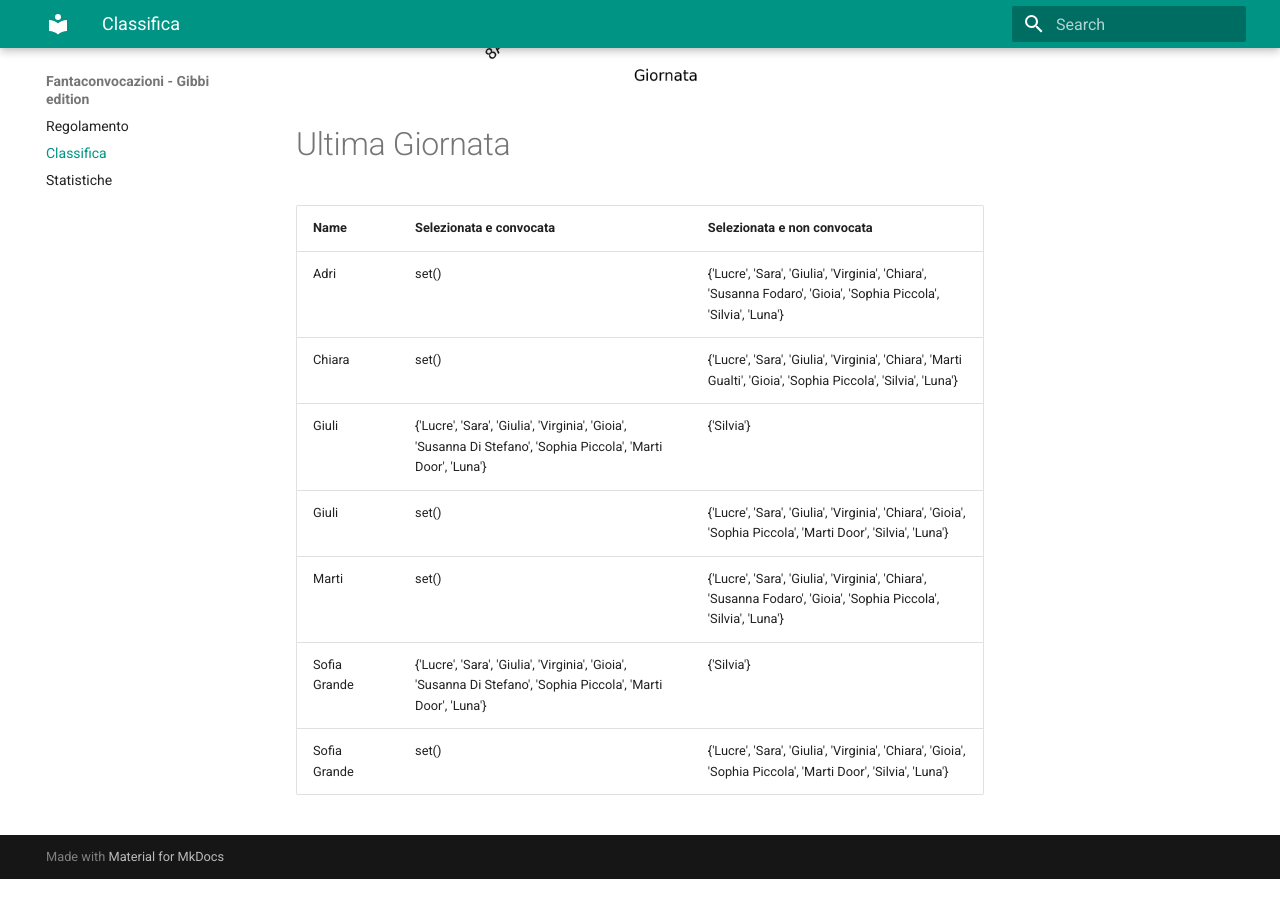
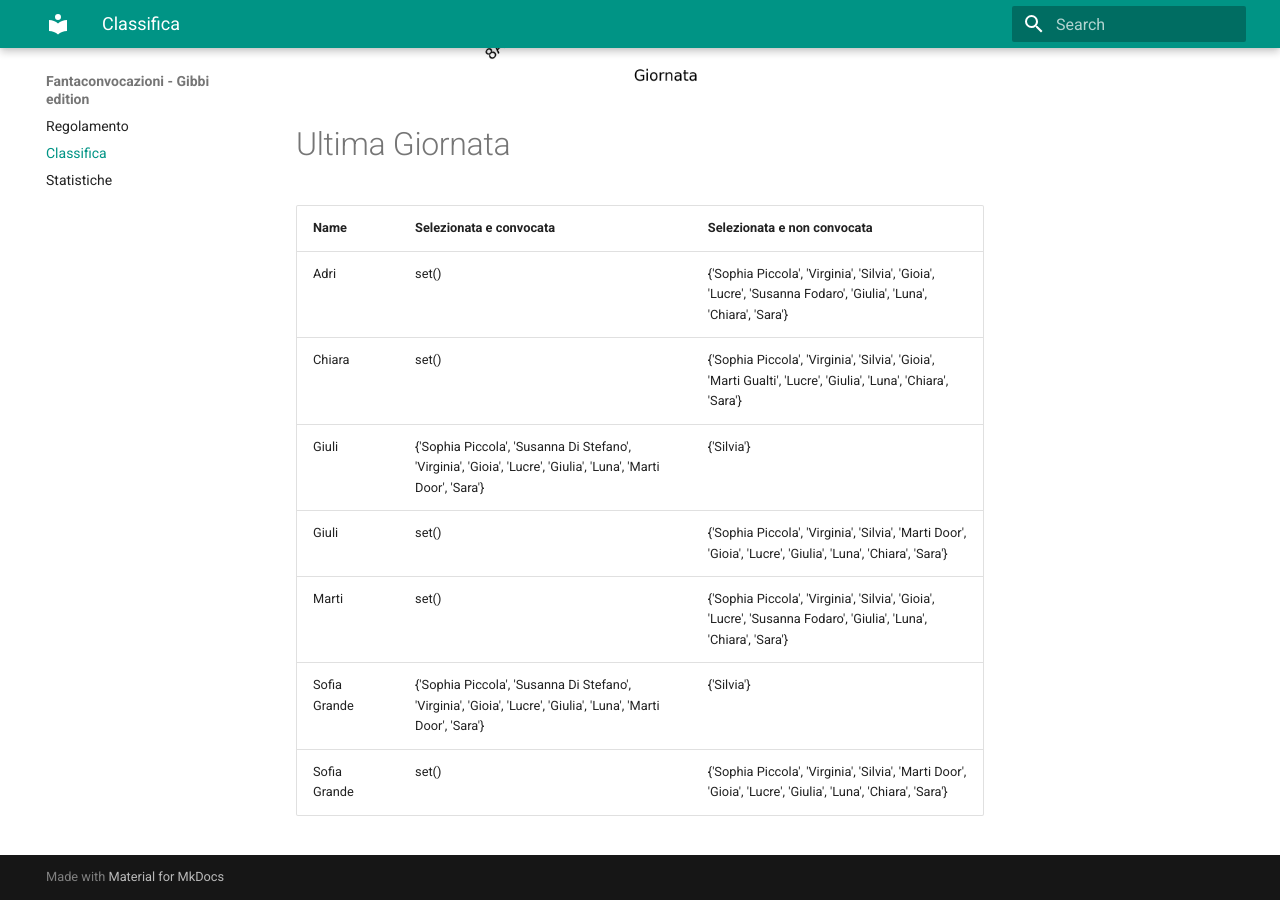
Before and after one commit to martinig94/fantagibbi, an MkDocs documentation site: the page built from docs/Classifica.md, in a window 1280 px wide and 900 px high, scrolled down 1024 px. Built offline with MkDocs 1.6.1 and Material for MkDocs 9.7.7, drawn with Linux system fonts in a browser that asks for light colours; before the commit the page ends 1903 px from its top, so only the background shows below that.

Commit message:
Auto-update from main.py

```diff
--- a/docs/Classifica.md
+++ b/docs/Classifica.md
@@ -18,11 +18,11 @@
 <!-- START_TABLE CORRECT -->
 | Name         | Selezionata e convocata                                                                                        | Selezionata e non convocata                                                                                      |
 |:-------------|:---------------------------------------------------------------------------------------------------------------|:-----------------------------------------------------------------------------------------------------------------|
-| Adri         | set()                                                                                                          | {'Lucre', 'Sara', 'Giulia', 'Virginia', 'Chiara', 'Susanna Fodaro', 'Gioia', 'Sophia Piccola', 'Silvia', 'Luna'} |
-| Chiara       | set()                                                                                                          | {'Lucre', 'Sara', 'Giulia', 'Virginia', 'Chiara', 'Marti Gualti', 'Gioia', 'Sophia Piccola', 'Silvia', 'Luna'}   |
-| Giuli        | {'Lucre', 'Sara', 'Giulia', 'Virginia', 'Gioia', 'Susanna Di Stefano', 'Sophia Piccola', 'Marti Door', 'Luna'} | {'Silvia'}                                                                                                       |
-| Giuli        | set()                                                                                                          | {'Lucre', 'Sara', 'Giulia', 'Virginia', 'Chiara', 'Gioia', 'Sophia Piccola', 'Marti Door', 'Silvia', 'Luna'}     |
-| Marti        | set()                                                                                                          | {'Lucre', 'Sara', 'Giulia', 'Virginia', 'Chiara', 'Susanna Fodaro', 'Gioia', 'Sophia Piccola', 'Silvia', 'Luna'} |
-| Sofia Grande | {'Lucre', 'Sara', 'Giulia', 'Virginia', 'Gioia', 'Susanna Di Stefano', 'Sophia Piccola', 'Marti Door', 'Luna'} | {'Silvia'}                                                                                                       |
-| Sofia Grande | set()                                                                                                          | {'Lucre', 'Sara', 'Giulia', 'Virginia', 'Chiara', 'Gioia', 'Sophia Piccola', 'Marti Door', 'Silvia', 'Luna'}     |
+| Adri         | set()                                                                                                          | {'Sophia Piccola', 'Virginia', 'Silvia', 'Gioia', 'Lucre', 'Susanna Fodaro', 'Giulia', 'Luna', 'Chiara', 'Sara'} |
+| Chiara       | set()                                                                                                          | {'Sophia Piccola', 'Virginia', 'Silvia', 'Gioia', 'Marti Gualti', 'Lucre', 'Giulia', 'Luna', 'Chiara', 'Sara'}   |
+| Giuli        | {'Sophia Piccola', 'Susanna Di Stefano', 'Virginia', 'Gioia', 'Lucre', 'Giulia', 'Luna', 'Marti Door', 'Sara'} | {'Silvia'}                                                                                                       |
+| Giuli        | set()                                                                                                          | {'Sophia Piccola', 'Virginia', 'Silvia', 'Marti Door', 'Gioia', 'Lucre', 'Giulia', 'Luna', 'Chiara', 'Sara'}     |
+| Marti        | set()                                                                                                          | {'Sophia Piccola', 'Virginia', 'Silvia', 'Gioia', 'Lucre', 'Susanna Fodaro', 'Giulia', 'Luna', 'Chiara', 'Sara'} |
+| Sofia Grande | {'Sophia Piccola', 'Susanna Di Stefano', 'Virginia', 'Gioia', 'Lucre', 'Giulia', 'Luna', 'Marti Door', 'Sara'} | {'Silvia'}                                                                                                       |
+| Sofia Grande | set()                                                                                                          | {'Sophia Piccola', 'Virginia', 'Silvia', 'Marti Door', 'Gioia', 'Lucre', 'Giulia', 'Luna', 'Chiara', 'Sara'}     |
 <!-- END_TABLE CORRECT -->
```
